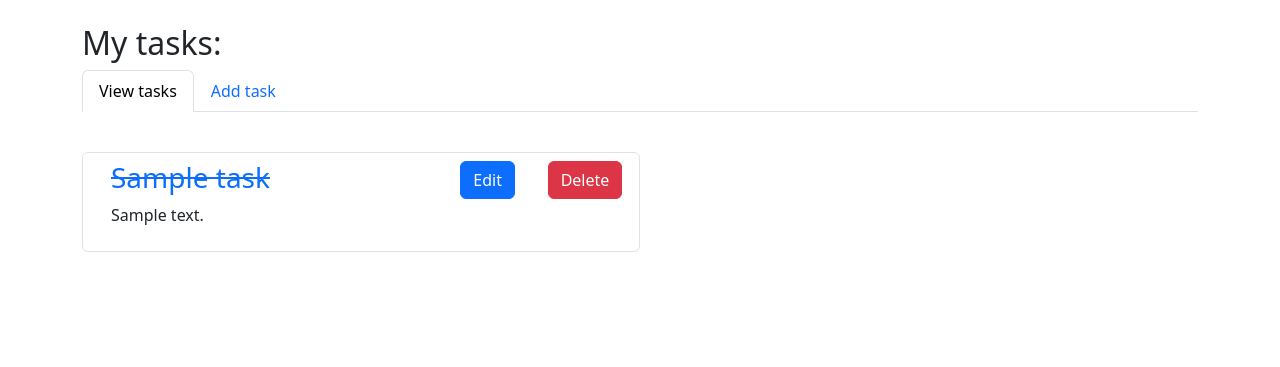
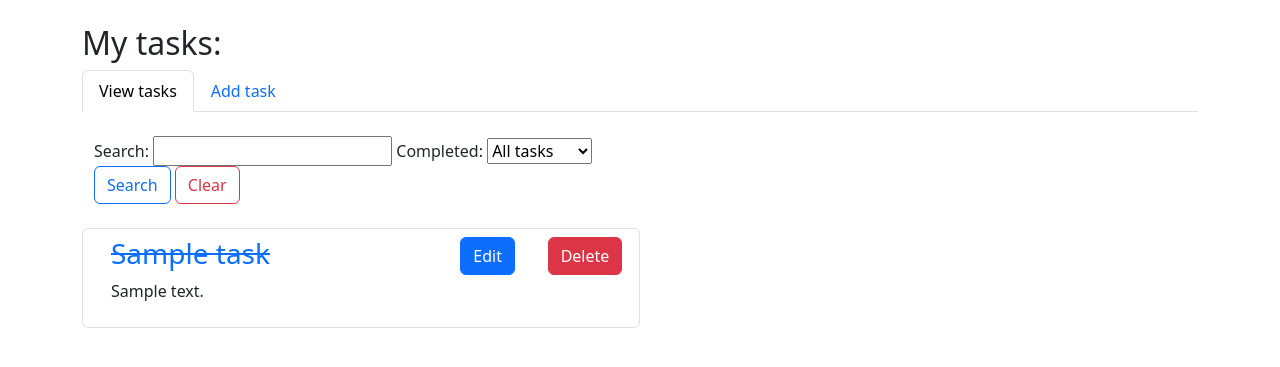
Before and after one commit to darkhan/mentory3, a Django app: page /tasks/ in a window 1280 px wide. Shown: the part 73-440 px from the top of the page. Run offline with Django 4.2, Linux system fonts and the light colour scheme; a user stored in the database is signed in; tables that the repository leaves empty hold one stand-in row (values such as "Sample post").

Commit message:
tasks in progress - search

```diff
--- a/tasktracker/tasks/forms.py
+++ b/tasktracker/tasks/forms.py
@@ -10,3 +10,13 @@ class TaskForm(forms.ModelForm):
         widgets = {
             'due_time': forms.TextInput(attrs={'type': 'datetime-local'}),
         }
+
+
+class TaskSearchForm(forms.Form):
+    q = forms.CharField(label='Search', max_length=100, required=False)
+    completed_choices = (
+        ("", "All tasks"),
+        ("0", "Pending"),
+        ("1", "Completed"),
+    )
+    completed = forms.ChoiceField(choices=completed_choices, required=False)
--- a/tasktracker/tasks/views.py
+++ b/tasktracker/tasks/views.py
@@ -5,7 +5,8 @@ from django.urls import reverse_lazy
 from django.views.generic.edit import CreateView, UpdateView, DeleteView
 from django.views.generic import ListView, DetailView
 from .models import Task
-from .forms import TaskForm
+from .forms import TaskForm, TaskSearchForm
+from django.contrib.postgres.search import SearchVector
 
 
 class TaskDetail(LoginRequiredMixin, DetailView):
@@ -22,7 +23,18 @@ class TasksListView(LoginRequiredMixin, ListView):
     context_object_name = 'tasks'
 
     def get_queryset(self):
+        query = self.request.GET.get("q")
+        if query:
+            query_completed = self.request.GET.get("completed")
+            if query_completed:
+                return Task.objects.annotate(search=SearchVector("name", "description")).filter(user=self.request.user, search=query, completed=query_completed)
+            return Task.objects.annotate(search=SearchVector("name", "description")).filter(user=self.request.user, search=query)
         return Task.objects.filter(user=self.request.user)
+
+    def get_context_data(self, **kwargs):
+        context = super().get_context_data(**kwargs)
+        context['search_form'] = TaskSearchForm(self.request.GET)
+        return context
 
 
 class TaskCreateView(LoginRequiredMixin, CreateView):
--- a/tasktracker/templates/tasks/task_list.html
+++ b/tasktracker/templates/tasks/task_list.html
@@ -3,6 +3,7 @@
 {% block content %}
 <h2>My tasks:</h2>
 
+<!-- Tabs -->
 <ul class="nav nav-tabs">
     <li class="nav-item">
         <a class="nav-link active" aria-current="page" href="#">View tasks</a>
@@ -15,7 +16,22 @@
 <!--    </li>-->
 </ul>
 
-<p>&nbsp;</p>
+<div>&nbsp;</div>
+
+<!-- Search block -->
+<div class="container">
+    <div class="row">
+        <div class="col-6 col-sm-6">
+            <form method="GET" action="{% url 'task_list' %}">
+                {{ search_form }}
+                <button  class="btn btn-outline-primary" type="submit">Search</button>
+                <a href="{% url 'task_list' %}" class="btn btn-outline-danger">Clear</a>
+            </form>
+        </div>
+    </div>
+</div>
+
+<div>&nbsp;</div>
 
 {% if tasks %}
 <ul class="list-group" style="width:50%">
@@ -43,6 +59,6 @@
     {% endfor %}
 </ul>
 {% else %}
-<h4>You have no tasks yet. <a href="/tasks/create" class="btn btn-primary">Create one</a></h4>
+<h4>No tasks found</h4>
 {% endif %}
 {% endblock content %}
```
